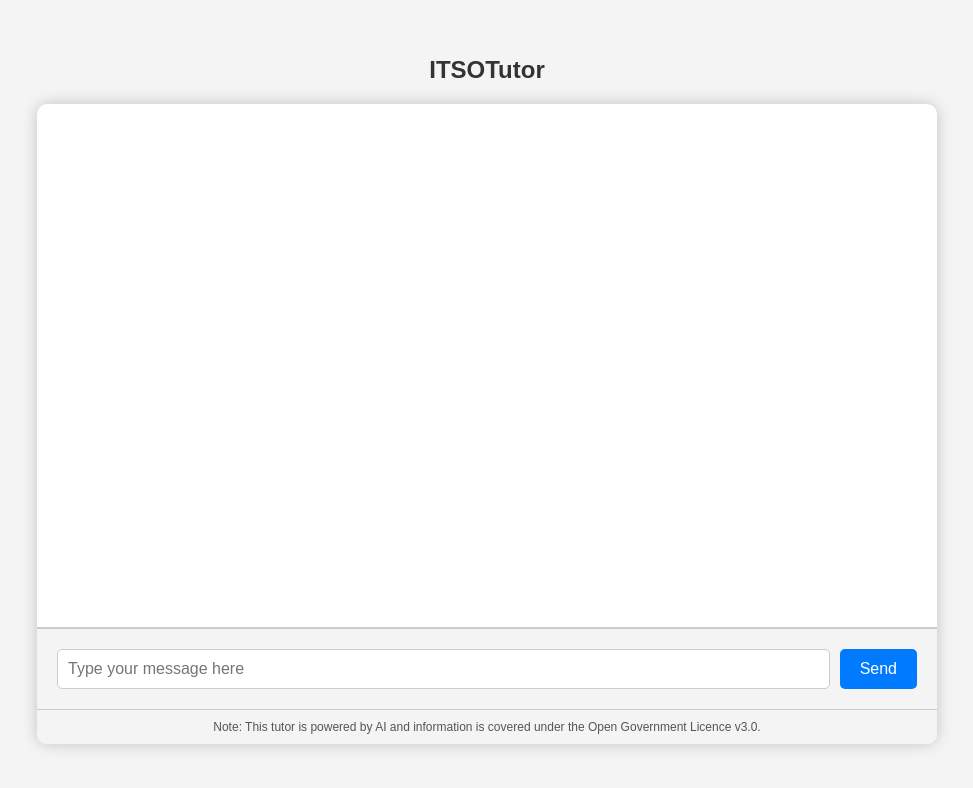
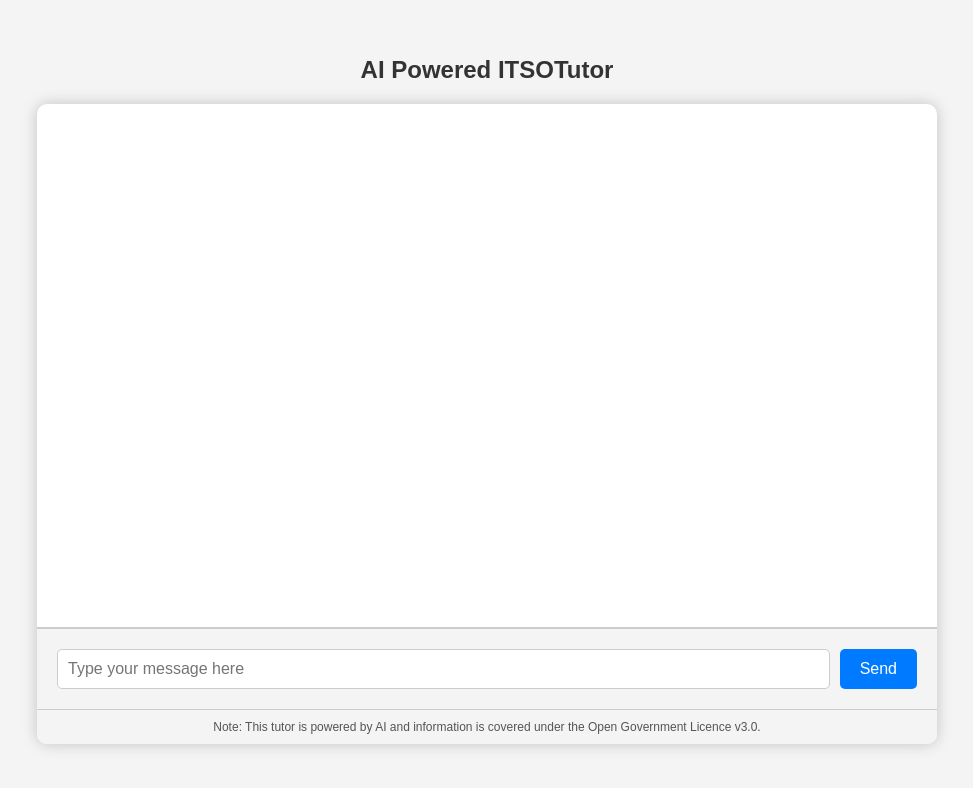
Before and after one commit to sharbt/ItsoTutorWeb, a plain HTML site: page index.html in a window 1280 px wide. Shown: the whole page, without its empty margins (153-1126 px from the left). Drawn offline with Linux system fonts and the light colour scheme.

Commit message:
Changed title

```diff
--- a/index.html
+++ b/index.html
@@ -119,7 +119,7 @@
 <body>
 
     <!-- Title above the chat container -->
-    <div id="chat-title">ITSOTutor</div>
+    <div id="chat-title">AI Powered ITSOTutor</div>
 
     <div id="chat-container">
         <div id="messages"></div>
```
